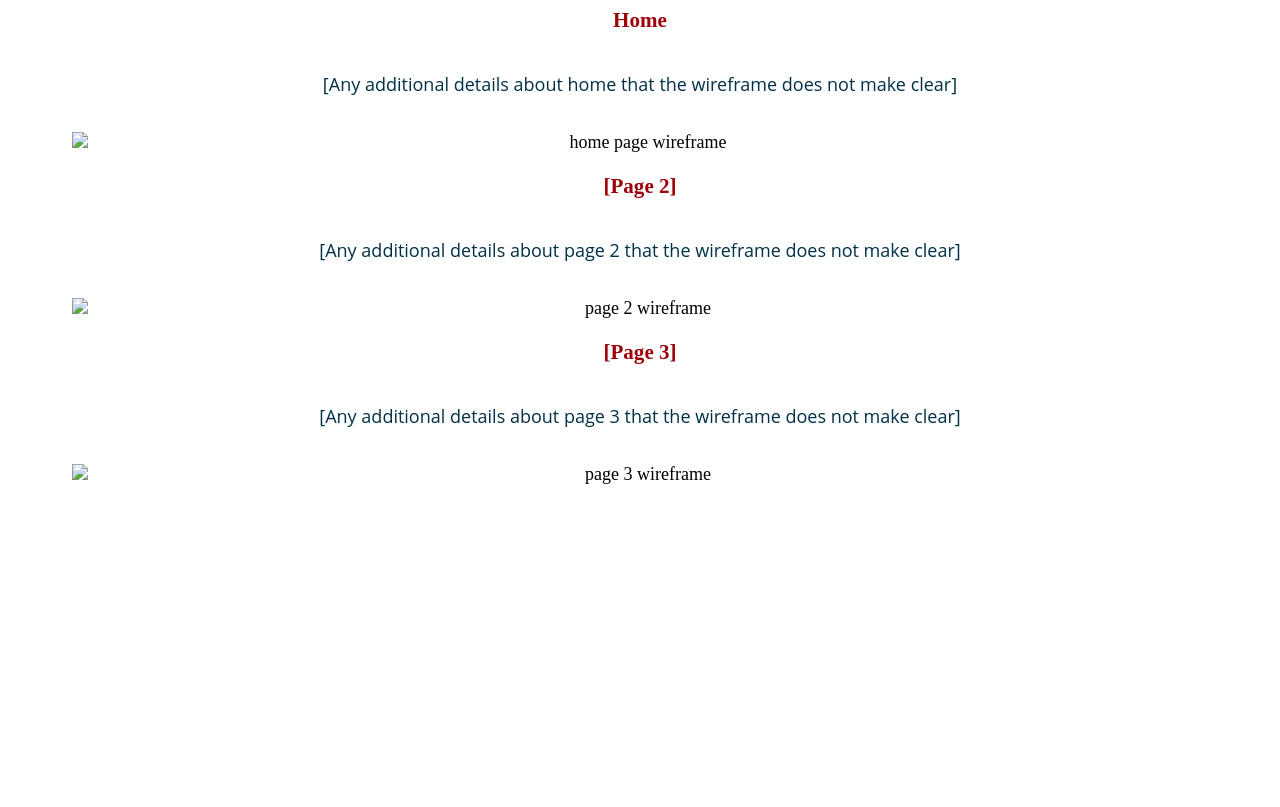
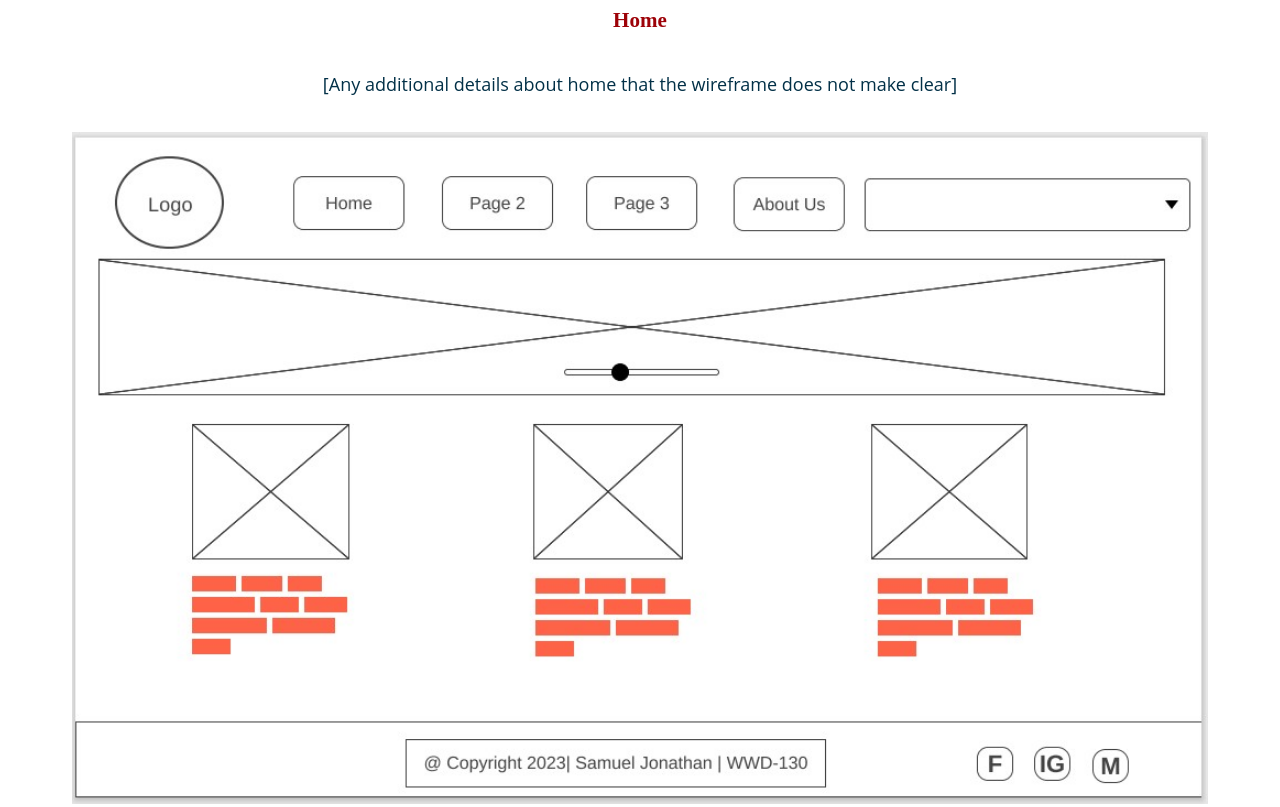
Before and after one commit to 0m0hsam/WDD130, a plain HTML site: page nasxplorerplan/site-plan.html in a window 1280 px wide. Shown: the part 8200-9007 px from the top of the page. Before the commit the page ends 8757 px from the top, so only its background shows below. Drawn offline with Linux system fonts and the light colour scheme; a web font is replaced by a local one.

Commit message:
Wireframe Update

```diff
--- a/nasxplorerplan/site-plan.html
+++ b/nasxplorerplan/site-plan.html
@@ -177,19 +177,19 @@
       <p>
         [Any additional details about home that the wireframe does not make clear]
       </p>
-      <img src="#" alt="home page wireframe">
+      <img src="images/Home.jpg" alt="home page wireframe">
 
       <h3>[Page 2]</h3>
       <p>
         [Any additional details about page 2 that the wireframe does not make clear]
       </p>
-      <img src="#" alt="page 2 wireframe">
+      <img src="images/Page2.jpg" alt="page 2 wireframe">
 
       <h3>[Page 3]</h3>
       <p>
         [Any additional details about page 3 that the wireframe does not make clear]
       </p>
-      <img src="#" alt="page 3 wireframe">
+      <img src="images/Page3.jpg" alt="page 3 wireframe">
     </main>
   </body>
 
```
Also changed, not shown: nasxplorerplan/images/Home.jpg (added), nasxplorerplan/images/Page2.jpg (added), nasxplorerplan/images/Page3.jpg (added).
